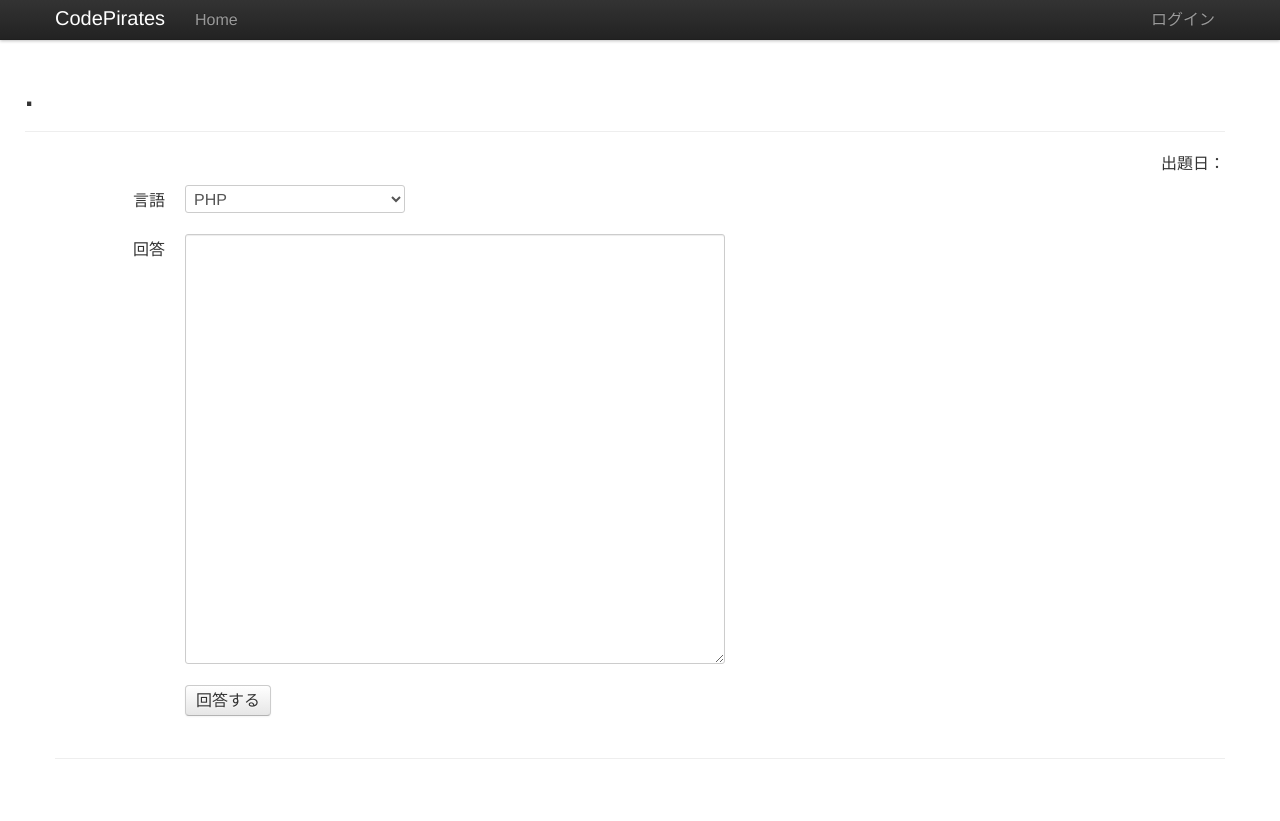
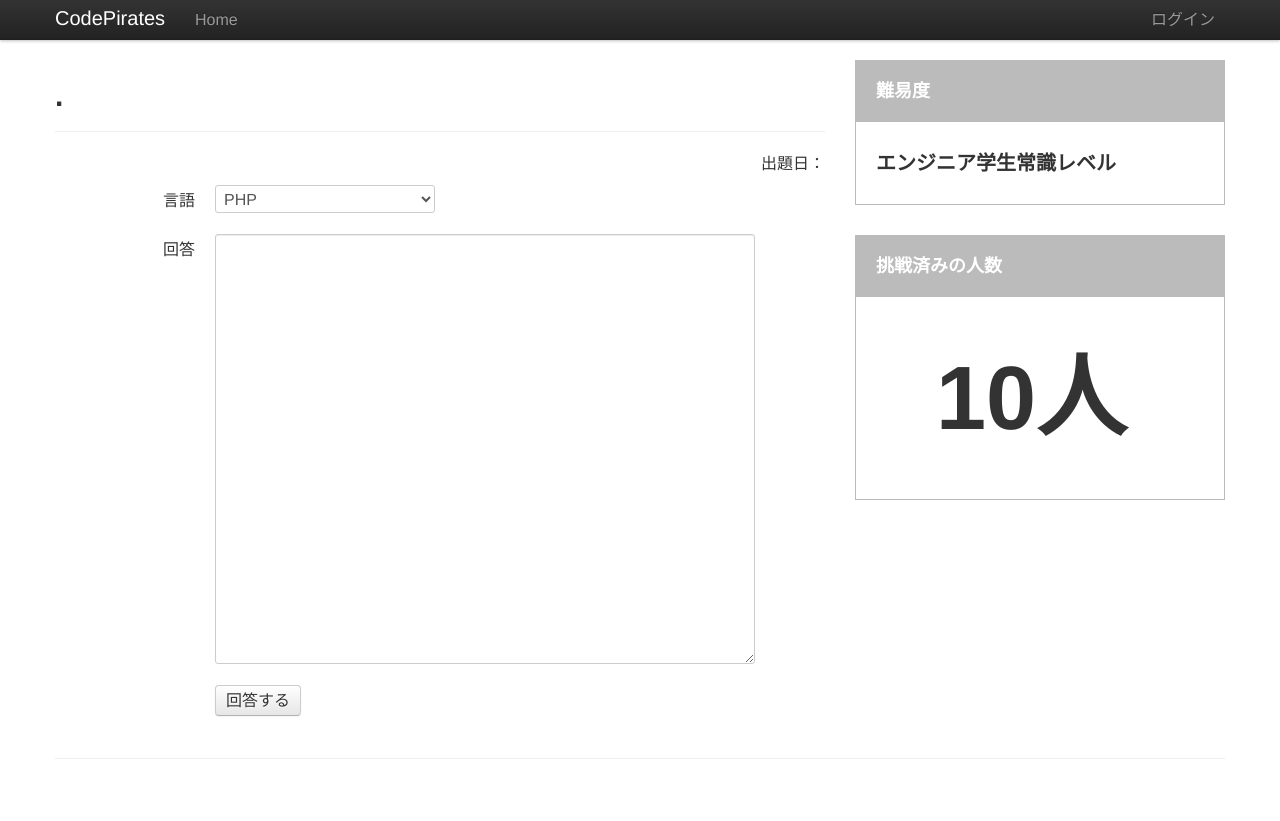
Before and after one commit to VG-Tech-Dojo/CodePirates, a PHP site: template views/question/questionForm.twig in a window 1280 px wide. Run offline with PHP 8.4, Linux system fonts and the light colour scheme; the template is opened without the code that fills it, so the values that code supplies are empty; some libraries are stand-ins or nearby versions.

Commit message:
回答フォームの問題文表示部分の横幅をせばめて、 横に難易度と人数表示部分をつくった。値はまだ仮

```diff
--- a/public_html/css/style.css
+++ b/public_html/css/style.css
@@ -8,6 +8,33 @@
     margin-bottom:40px;
 }
 
+/* questionForm.twig */
+.side_box{
+    border:1px solid #bbbbbb;
+    margin-bottom: 30px;
+}
+.box_label{
+    background: #bbbbbb;
+    color: white;
+    padding: 20px;
+    font-size: 18px;
+    font-weight: bold;
+}
+
+.level_value{
+    padding:20px;
+    font-size: 20px;
+    font-weight: bold;
+    color: blaok;
+}
+
+.count_answer{
+    padding:80px;
+    font-size:90px;
+    font-weight: bold;
+}
+
+
 /* confirm.twig */
 .answer_button{
     display: inline;
--- a/views/question/questionForm.twig
+++ b/views/question/questionForm.twig
@@ -2,7 +2,8 @@
 {% block title %}問題一覧{% endblock %}
 
 {% block content %}
-    <div class="row">
+    <div class="row-fluid">
+        <div class="span8">
             <div class="page-header">
                 <h1>
                     {{question.id}}.{{question.title}}
@@ -40,4 +41,15 @@
                 </div>
             </form>
         </div>
+        <div class="span4">
+            <div class="side_box">
+                <p class="box_label">難易度</p>
+                <p class="level_value">エンジニア学生常識レベル</p>
+            </div>
+            <div class="side_box">
+                <p class="box_label">挑戦済みの人数</p>
+                <p class="count_answer">10人</p>
+            </div>
+        </div>
+    </div>
 {% endblock %}
```
Lines whose indentation alone changed are shown as unchanged.
